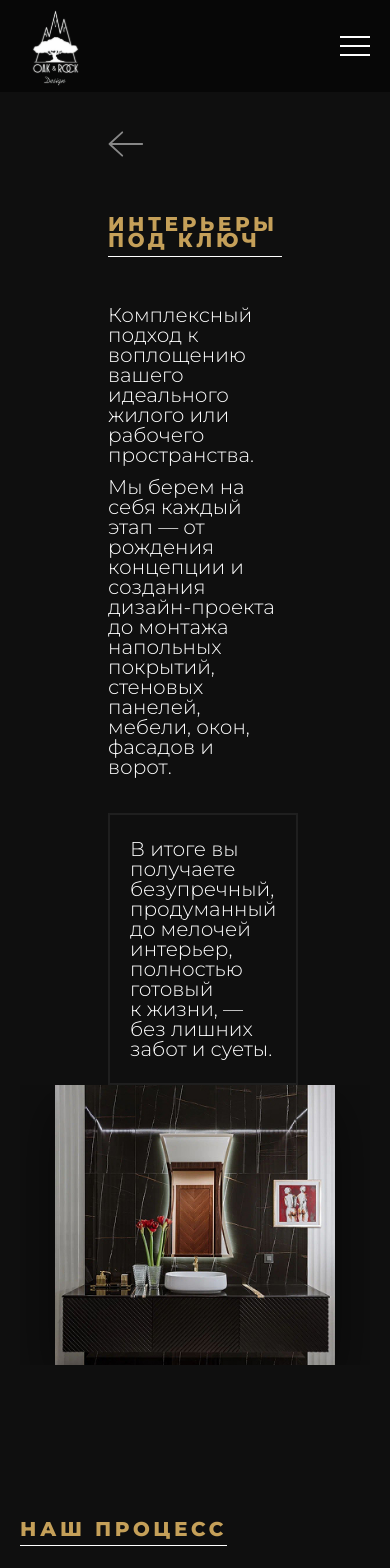
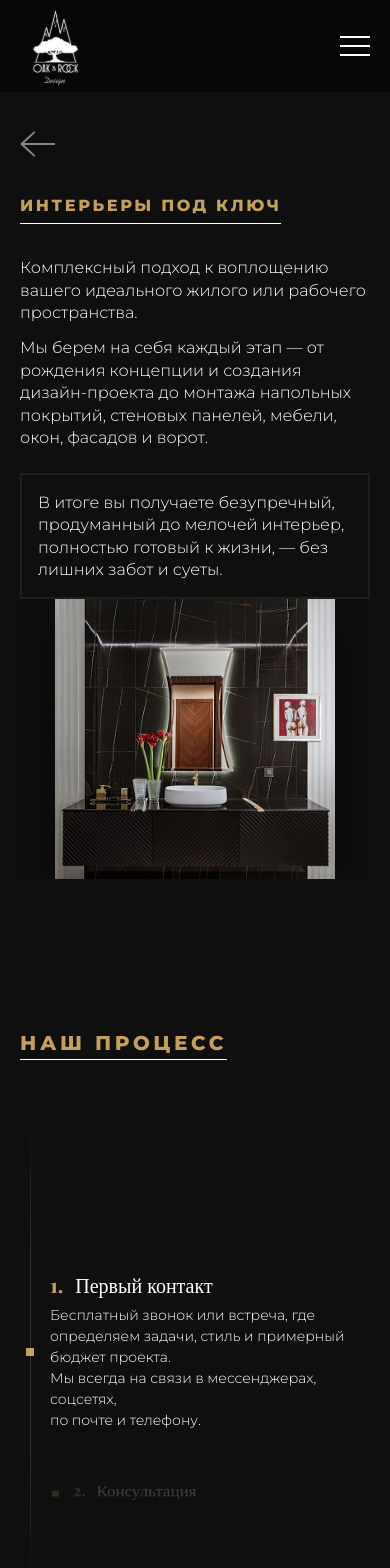
Before and after one commit to Romanpr0g/OakAndRockDesign, a React (Vite) app: page /services/interiors in a window 390 px wide. Shown: the top 1568 px of the page. Built offline with nearby package versions, Linux system fonts and the light colour scheme.

Commit message:
fix mobile roadmap

```diff
--- a/src/components/Interiors/Intro/Intro.module.css
+++ b/src/components/Interiors/Intro/Intro.module.css
@@ -25,7 +25,7 @@
 .sectionLabel {
   display: inline-block;
   color: var(--accent-gold);
-  font-size: 20px;
+  font-size: clamp(1rem, 0.9167rem + 0.3704vw, 1.25rem);
   letter-spacing: 3.6px;
   line-height: 16px;
   font-weight: 800;
@@ -48,7 +48,7 @@
 }
 
 .introLeft p {
-  font-size: 20px;
+  font-size: clamp(1rem, 0.9167rem + 0.3704vw, 1.25rem);
   font-weight: 300;
   line-height: 100%;
   letter-spacing: 3%;
@@ -57,7 +57,7 @@
 
 .quoteBox {
   padding: 24px 20px;
-  font-size: 20px;
+  font-size: clamp(1rem, 0.9167rem + 0.3704vw, 1.25rem);
   font-weight: 300;
   line-height: 100%;
   letter-spacing: 3%;
@@ -66,3 +66,47 @@
   margin: 0 auto;
   border: 2px solid #1f1f1f;
 }
+
+@media (max-width: 1024px) {
+  .introSection__wrapper {
+    padding: 0 40px; /* Уменьшаем огромные боковые отступы */
+  }
+}
+
+/* Для мобильных телефонов (до 768px) */
+@media (max-width: 768px) {
+  .introSection__wrapper {
+    padding: 0 20px; /* Делаем отступы еще меньше для телефонов */
+  }
+
+  .backLink {
+    margin-bottom: 32px; /* Уменьшаем отступ под стрелкой */
+  }
+
+  .sectionLabel {
+    letter-spacing: 2.6px;
+    line-height: 1.2;
+  }
+
+  .introGrid {
+    margin-top: 32px;
+    gap: 24px;
+  }
+
+  .introLeft p {
+    /* ВАЖНО: На мобильных 100% line-height делает строки слипшимися.
+       Делаем относительный множитель 1.4 для хорошей читаемости */
+    line-height: 1.4;
+  }
+
+  .quoteBox {
+    padding: 16px;
+    line-height: 1.4;
+  }
+
+  /* Убираем жесткий перенос строки (<br />) внутри цитаты на мобильных,
+     чтобы текст переносился естественно и не ломал верстку */
+  .quoteBox br {
+    display: none;
+  }
+}
--- a/src/components/Interiors/RoadMap/RoadMap.jsx
+++ b/src/components/Interiors/RoadMap/RoadMap.jsx
@@ -9,33 +9,40 @@ const RoadMap = () => {
   const stepRefs = useRef([]);
 
   useEffect(() => {
-    // Включаем слежку за скроллом только на мобильных устройствах
     if (window.innerWidth > 900) return;
 
-    // Настраиваем Observer (сработает, когда элемент попадет ровно в центр барабана)
-    const observer = new IntersectionObserver(
-      (entries) => {
-        entries.forEach((entry) => {
-          if (entry.isIntersecting) {
-            const index = Number(entry.target.getAttribute("data-index"));
-            setActiveIndex(index);
-          }
-        });
-      },
-      {
-        root: drumRef.current,
-        // Оставляем узкую "рамку" срабатывания ровно по центру высоты контейнера
-        rootMargin: "-40% 0px -40% 0px",
-        threshold: 0,
-      },
-    );
+    const drum = drumRef.current;
+    if (!drum) return;
 
-    stepRefs.current.forEach((el) => {
-      if (el) observer.observe(el);
-    });
+    const updateActive = () => {
+      const drumRect = drum.getBoundingClientRect();
+      const drumCenter = drumRect.top + drumRect.height / 2;
 
-    return () => observer.disconnect();
+      let closestIndex = 0;
+      let closestDistance = Infinity;
+
+      stepRefs.current.forEach((el, index) => {
+        if (!el) return;
+        const rect = el.getBoundingClientRect();
+        const elCenter = rect.top + rect.height / 2;
+        const distance = Math.abs(elCenter - drumCenter);
+
+        if (distance < closestDistance) {
+          closestDistance = distance;
+          closestIndex = index;
+        }
+      });
+
+      setActiveIndex(closestIndex);
+    };
+
+    drum.addEventListener("scroll", updateActive, { passive: true });
+    // Вызываем сразу, чтобы инициализировать состояние
+    updateActive();
+
+    return () => drum.removeEventListener("scroll", updateActive);
   }, []);
+
   return (
     <section className={s.processSection}>
       <div className={s.roadMapContainer}>
@@ -45,8 +52,6 @@ const RoadMap = () => {
             {STEPS.map((step, index) => {
               const isLeft = index % 2 === 0;
               const isLast = index === STEPS.length - 1;
-
-              // Получаем конфиг для текущего шага
               const currentConfig = linesConfig[index] || [];
 
               let mobilePositionClass = "";
@@ -64,31 +69,24 @@ const RoadMap = () => {
                   } ${s[`step_${step.id}`]} ${mobilePositionClass}`}
                 >
                   <div className={isLeft ? s.leftContent : s.rightContent}>
-                    {/* КОНТЕНТ */}
                     <h3 className={s.stepTitle}>
                       <span className={s.stepNum}>{step.id}. </span>
                       {step.title}
                     </h3>
                     <p className={s.stepDesc}>{step.desc}</p>
 
-                    {/* ОТРИСОВКА ЛИНИЙ */}
-                    {/* Линии привязаны к контенту (relative), поэтому они будут двигаться вместе с текстом */}
                     {currentConfig.map((cfg, i) => {
-                      // Берем нужную линию из массива LINES по индексу
                       const LineComponent = LINES[cfg.lineIndex];
-
                       if (!LineComponent) return null;
-
                       return (
                         <div
                           key={i}
                           className={s.svgContainer}
                           style={{
-                            // Применяем индивидуальные стили из конфига
                             top: cfg.top,
                             left: cfg.left,
                             right: cfg.right,
-                            width: cfg.width || "300px", // Дефолтная ширина
+                            width: cfg.width || "300px",
                             height: cfg.height || "auto",
                             opacity: cfg.opacity || 1,
                           }}
@@ -98,7 +96,6 @@ const RoadMap = () => {
                       );
                     })}
 
-                    {/* ПИН (Только у последнего) */}
                     {isLast && (
                       <div className={s.pinWrapper}>
                         <PinIcon className={s.pinIcon} />
@@ -117,16 +114,7 @@ const RoadMap = () => {
 
 export default RoadMap;
 
-// ==========================================
-// КОНФИГУРАЦИЯ ЛИНИЙ (САМОЕ ВАЖНОЕ)
-// ==========================================
-// Здесь ты настраиваешь положение каждой линии индивидуально.
-// lineIndex: 0 - это первая линия из массива LINES (начала 1 шага)
-// top/right/left: отступы относительно текстового блока
-// width: ширина svg
-
 const linesConfig = {
-  // ШАГ 1 (Левая колонка) -> Линии идут вправо
   0: [
     {
       lineIndex: 0,
--- a/src/components/Interiors/RoadMap/RoadMap.module.css
+++ b/src/components/Interiors/RoadMap/RoadMap.module.css
@@ -112,13 +112,31 @@
 }
 
 /* ИНДИВИДУАЛЬНЫЕ СДВИГИ ДЕСКТОПА */
-.step_2 { left: 86px; }
-.step_3 { left: 35px; }
-.step_4 { left: 86px; }
-.step_6 { margin-top: 172px; left: 51px; }
-.step_7 { max-width: 540px; left: 105px; }
-.step_8 { max-width: 576px; left: 70px; }
-.step_10 { max-width: 704px; left: -58px; }
+.step_2 {
+  left: 86px;
+}
+.step_3 {
+  left: 35px;
+}
+.step_4 {
+  left: 86px;
+}
+.step_6 {
+  margin-top: 172px;
+  left: 51px;
+}
+.step_7 {
+  max-width: 540px;
+  left: 105px;
+}
+.step_8 {
+  max-width: 576px;
+  left: 70px;
+}
+.step_10 {
+  max-width: 704px;
+  left: -58px;
+}
 
 /* ==========================================
    АДАПТИВ (ЭФФЕКТ БАРАБАНА iOS)
@@ -148,8 +166,20 @@
     scrollbar-width: none;
 
     /* Эффект затухания краев сверху и снизу в темноту! */
-    -webkit-mask-image: linear-gradient(to bottom, transparent 0%, black 30%, black 70%, transparent 100%);
-    mask-image: linear-gradient(to bottom, transparent 0%, black 30%, black 70%, transparent 100%);
+    -webkit-mask-image: linear-gradient(
+      to bottom,
+      transparent 0%,
+      black 30%,
+      black 70%,
+      transparent 100%
+    );
+    mask-image: linear-gradient(
+      to bottom,
+      transparent 0%,
+      black 30%,
+      black 70%,
+      transparent 100%
+    );
   }
 
   .drumContainer::-webkit-scrollbar {
@@ -168,7 +198,7 @@
 
   /* ВЕРТИКАЛЬНАЯ ЛИНИЯ */
   .stepsContainer::before {
-    content: '';
+    content: "";
     position: absolute;
     top: 0;
     bottom: 0;
@@ -179,7 +209,8 @@
   }
 
   /* Сбрасываем колонки */
-  .leftCol, .rightCol {
+  .leftCol,
+  .rightCol {
     grid-column: 1 / 2;
     align-items: flex-start;
     margin-top: 0;
@@ -187,7 +218,8 @@
 
   /* 2. Настройка карточки внутри барабана */
   .stepItem {
-    height: 160px; /* Фиксируем высоту карточки для идеального скролла */
+    height: auto;
+    min-height: 160px; /* Фиксируем высоту карточки для идеального скролла */
     max-width: 100%;
     scroll-snap-align: center; /* Центрируем при остановке скролла */
     display: flex;
@@ -195,13 +227,15 @@
     justify-content: center;
 
     /* Плавность трансформации */
-    transition: transform 0.4s ease, opacity 0.4s ease;
+    transition:
+      transform 0.4s ease,
+      opacity 0.4s ease;
     opacity: 0.2; /* Изначально все элементы тусклые */
   }
 
   /* Золотые точки на линии */
   .stepItem::before {
-    content: '';
+    content: "";
     position: absolute;
     top: 50%; /* Центрируем точку */
     transform: translateY(-50%);
@@ -215,18 +249,21 @@
 
   /* Ограничиваем текст, чтобы он не сломал высоту 160px */
   .stepDesc {
-    display: -webkit-box;
-    -webkit-line-clamp: 3;
-    -webkit-box-orient: vertical;
+    display: block;
     overflow: hidden;
+    max-height: 0;
+    opacity: 0;
+    transition: max-height 0.4s ease, opacity 0.4s ease;
   }
 
-  /* === КЛАССЫ ЭФФЕКТОВ БАРАБАНА (Присваиваются через JS) === */
-
-  /* Элемент в фокусе (посередине) */
   .activeStep {
     opacity: 1;
     transform: rotateX(0deg) scale(1);
+  }
+
+  .activeStep .stepDesc {
+    max-height: 200px; /* достаточно для любого текста */
+    opacity: 1;
   }
 
   /* Элементы выше центра (отклоняются назад и вверх) */
@@ -244,18 +281,26 @@
   }
 
   /* Сброс кривых десктопных отступов */
-  .step_2, .step_3, .step_4, .step_6, .step_7, .step_8, .step_10 {
+  .step_2,
+  .step_3,
+  .step_4,
+  .step_6,
+  .step_7,
+  .step_8,
+  .step_10 {
     left: 0;
     margin-top: 0;
     max-width: 100%;
   }
 
-  .leftContent, .rightContent {
+  .leftContent,
+  .rightContent {
     max-width: 100%;
   }
 
   /* Прячем десктопные линии на телефонах */
-  .svgContainer, .pinWrapper {
+  .svgContainer,
+  .pinWrapper {
     display: none;
   }
 
```
